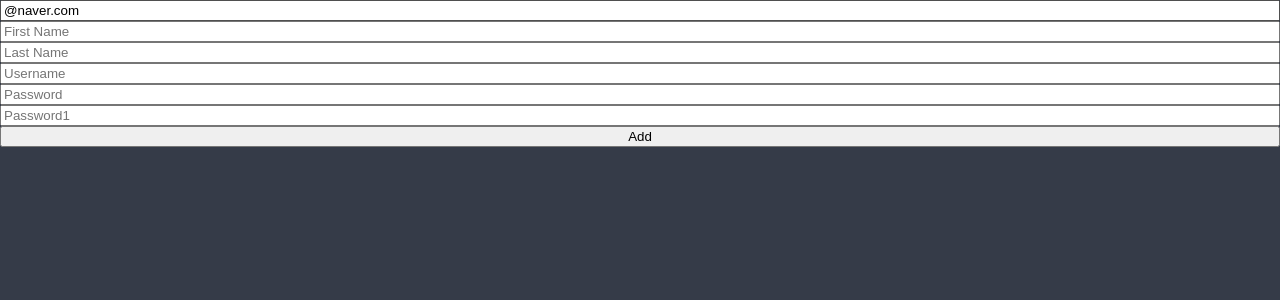
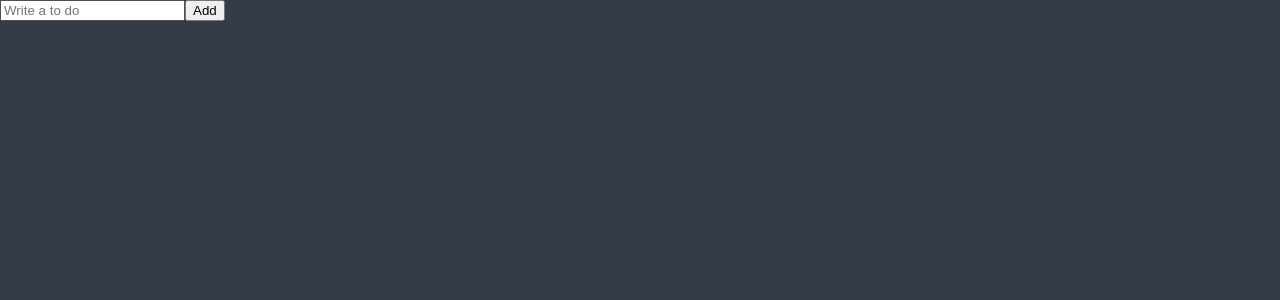
Before and after one commit to sunniesfish/todo-app, a React (Create React App) app: page / in a window 1280 px wide. Shown: the top 300 px of the page. Built offline with nearby package versions, Linux system fonts and the light colour scheme.

Commit message:
#6.10 Recap

```diff
--- a/src/ToDoList.tsx
+++ b/src/ToDoList.tsx
@@ -1,123 +1,29 @@
 import { useState } from "react";
 import { useForm } from "react-hook-form";
 
-// function ToDoList(){
-//     const [todo, setTodo] = useState("");
-//     const [todoError,SetTodoError] = useState("");
-//     const onChange = (event:React.FormEvent<HTMLInputElement>) => {
-//         const {currentTarget:{value}} = event;
-//         SetTodoError("");
-//         setTodo(value);
-//     }
-//     const onSubmit = (event:React.FormEvent<HTMLFormElement>) => {
-//         event.preventDefault();
-//         if(todo.length<10){
-//             return SetTodoError("To do should be longer");
-//         }
-//         console.log(todo)
-//         setTodo("");
-//     }
-
-
-//     return (
-//         <div>
-//             <form action="" onSubmit={onSubmit}>
-//                 <input type="text" onChange={onChange} value={todo} placeholder="Write a to do"/>
-//                 <button>Add</button>
-//                 {todoError !== "" ? todoError : null}
-//             </form>
-//         </div>
-//     );
-// }
-interface IForm{
-    email:string;
-    firstName:string;
-    lastName:string;
-    username:string;
-    password:string;
-    password1:string;
-    extraError?:string;
+interface IForm {
+    toDo:string;
 }
 
-function ToDoList() {
-    const {
-        register,
-        handleSubmit,
-        formState:{errors},
-        setError,
-    } = useForm<IForm>({
-            defaultValues:{
-                email:"@naver.com"
-            }
-        });
-
-    const onValid = (data:IForm) => {
-        if(data.password !== data.password1){
-            setError("password1", {message: "Password are not the same"})
-        };
-        setError("extraError",{message: "Server offlinbe."});
+function ToDoList(){
+    const { register, handleSubmit, setValue } = useForm<IForm>();
+    const onSubmit = (data:IForm) => {
+        console.log("add to do",data.toDo);
+        setValue("toDo", "");
     }
-    console.log(errors);
     return (
         <div>
-             <form
-                style={{ display: "flex", flexDirection: "column" }}
-                onSubmit={handleSubmit(onValid)}
-                >
-                <input {...register("email", { required: "Email is required", pattern:{
-                    value:/^[A-Za-z0-9._%+-]+@naver.com/,
-                    message:"Only naver.com emails allowed",
-                } })} placeholder="Email" />
-                <span>{errors?.email?.message}</span>
-
+            <form action="" onSubmit={handleSubmit(onSubmit)}>
                 <input
-                    {...register("firstName", {
-                        required: true,
-                        validate:{
-                            noNico: (value) => value.includes("nico") ? "no nico allowd" : true,
-                            noNick: (value) => value.includes("nick") ? "no nick allowd" : true,
-                            // noNick: async (value) => value.includes("nick") ? "no nick allowd" : true,
-                            // Can make validation Async
-                        }})}
-                    placeholder="First Name"
-                />
-                <span>{errors?.firstName?.message}</span>
-
-                <input
-                    {...register("lastName", { required: true })}
-                    placeholder="Last Name"
-                />
-                <span>{errors?.lastName?.message}</span>
-
-                <input
-                    {...register("username", { required: true, minLength: 10 })}
-                    placeholder="Username"
-                />
-                <span>{errors?.username?.message}</span>
-
-                <input
-                    {...register("password", { required: true, minLength: 5 })}
-                    placeholder="Password"
-                />
-                <span>{errors?.password?.message}</span>
-
-                <input
-                    {...register("password1", {
-                    required: "Password is required",
-                    minLength: {
-                        value: 5,
-                        message: "Your password is too short.",
-                    },
+                    {...register("toDo", {
+                        required:"Please write a To Do"
                     })}
-                    placeholder="Password1"
-                />
-                <span>{errors?.password1?.message}</span>
-
+                    type="text" placeholder="Write a to do"/>
                 <button>Add</button>
-                <span>{errors?.extraError?.message}</span>
             </form>
         </div>
     );
 }
 
+
 export default ToDoList;
```
